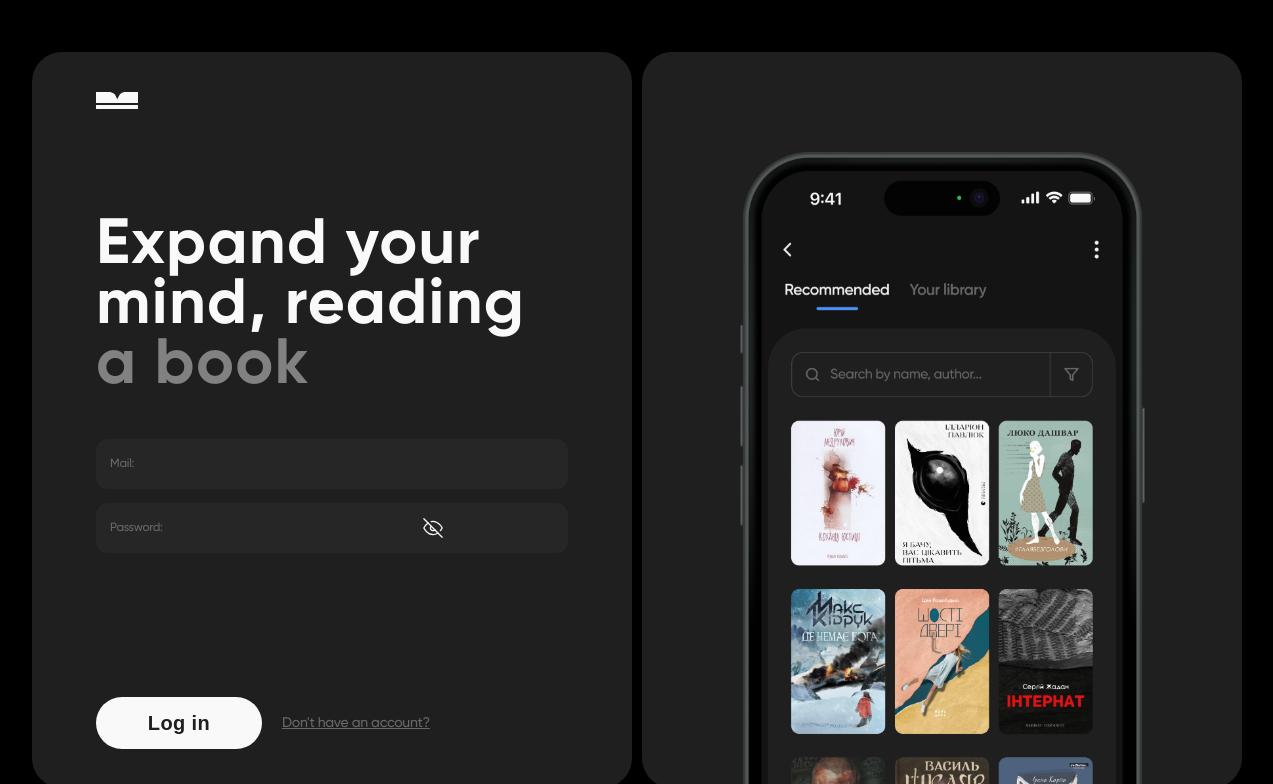
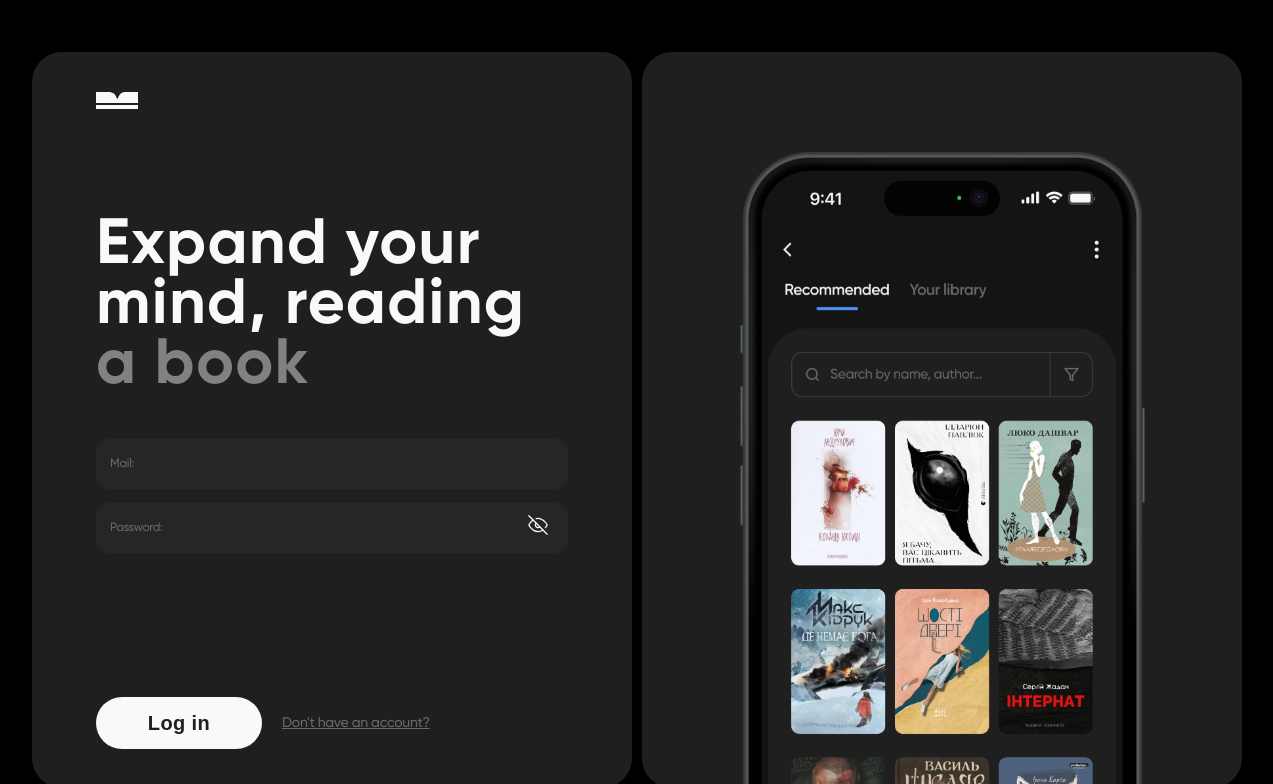
Before and after one commit to vlada-marchenko/read_journey, a React (Vite) app: page /login in a window 1536 px wide. Shown: the top 784 px of the page, without its empty margins (131-1404 px from the left). Built offline with nearby package versions, Linux system fonts and the light colour scheme; no server answers.

Commit message:
fix input

```diff
--- a/src/pages/Login/Login.module.css
+++ b/src/pages/Login/Login.module.css
@@ -303,4 +303,13 @@
     .phone {
     display: block;
   }
+
+  .password_toggle {
+  right: 20px;
+  top: 12px;
 }
+
+.statusIcon {
+  right: 20px;
+}
+}
--- a/src/pages/Registration/Registration.module.css
+++ b/src/pages/Registration/Registration.module.css
@@ -302,4 +302,13 @@
   .phone {
     display: block;
   }
+
+  .password_toggle {
+  right: 20px;
 }
+
+.statusIcon {
+  right: 20px;
+}
+
+}
```
